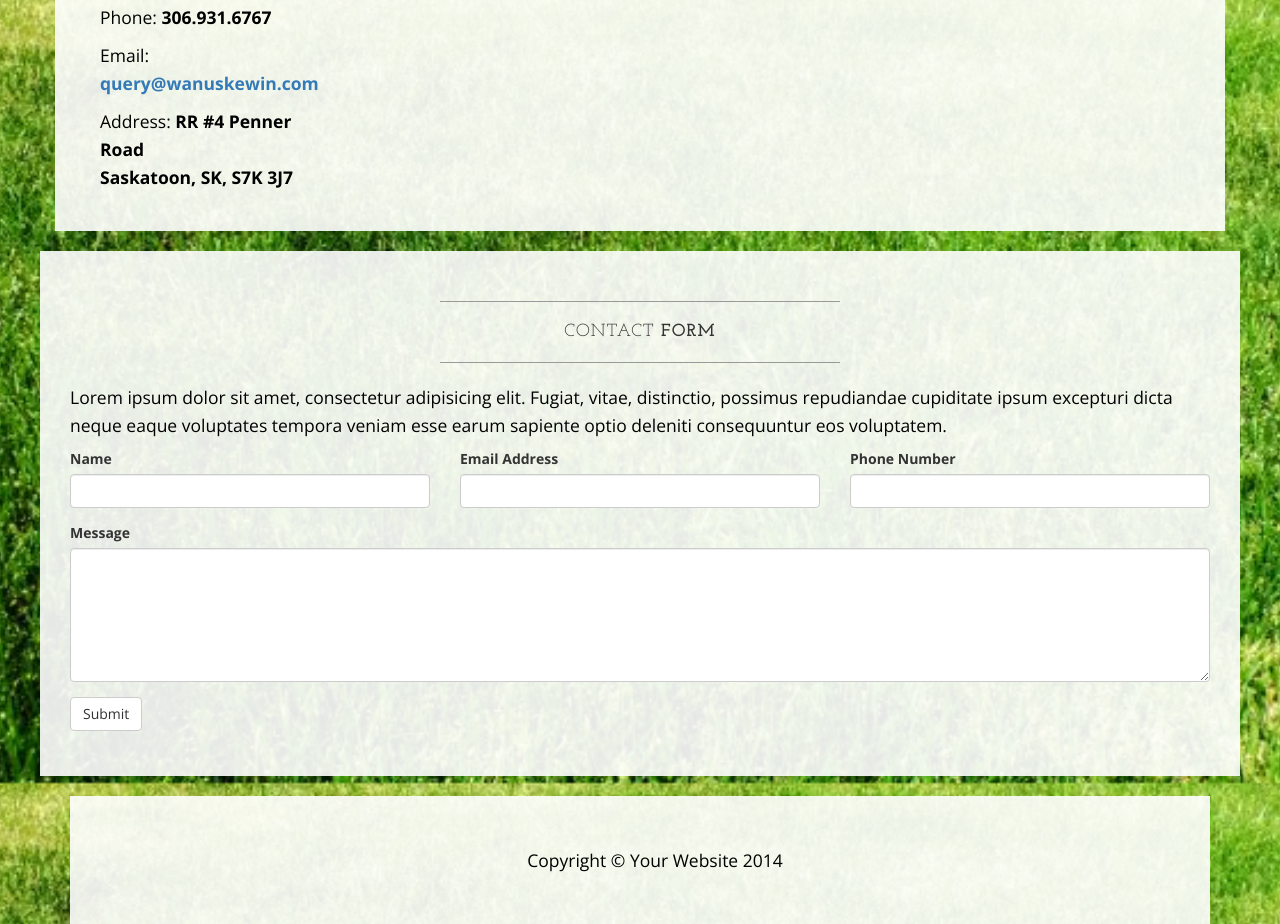
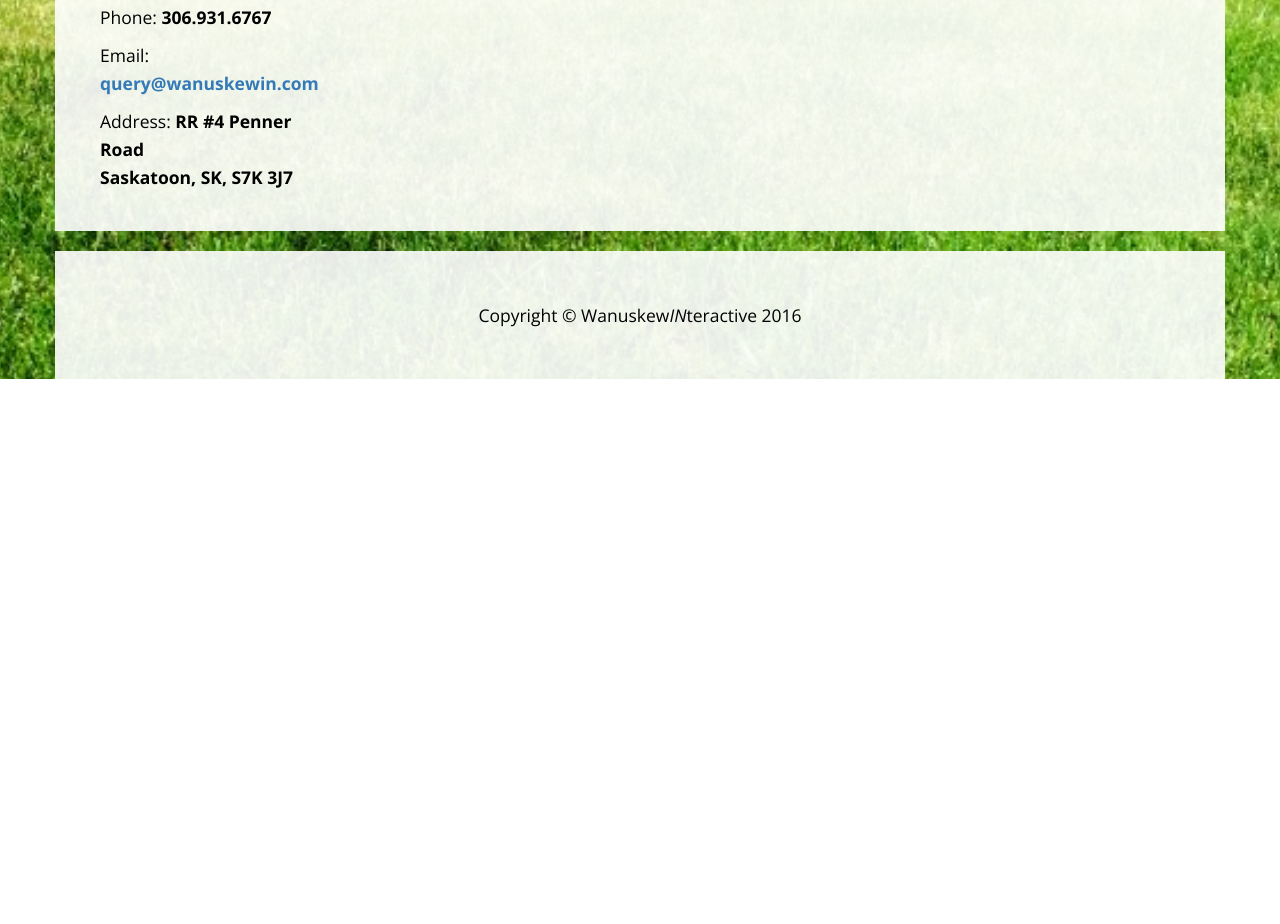
Before and after one commit to eriukristene/wanuskewin-project, a plain HTML site: page contact.html in a window 1280 px wide. Shown: the part 817-1741 px from the top of the page. After the commit the page ends 1196 px from the top, so only its background shows below. Drawn offline with nearby package versions, Linux system fonts and the light colour scheme.

Commit message:
Update contact.html

```diff
--- a/contact.html
+++ b/contact.html
@@ -113,7 +113,7 @@
             </div>
         </div>
 
-        <div class="row">
+       <!-- <div class="row">
             <div class="box">
                 <div class="col-lg-12">
                     <hr>
@@ -151,14 +151,14 @@
             </div>
         </div>
 
-    </div>
+    </div>-->
     <!-- /.container -->
 
     <footer>
         <div class="container">
             <div class="row">
                 <div class="col-lg-12 text-center">
-                    <p>Copyright &copy; Your Website 2014</p>
+                    <p>Copyright &copy; Wanuskew<em>IN</em>teractive 2016</p>
                 </div>
             </div>
         </div>
```
